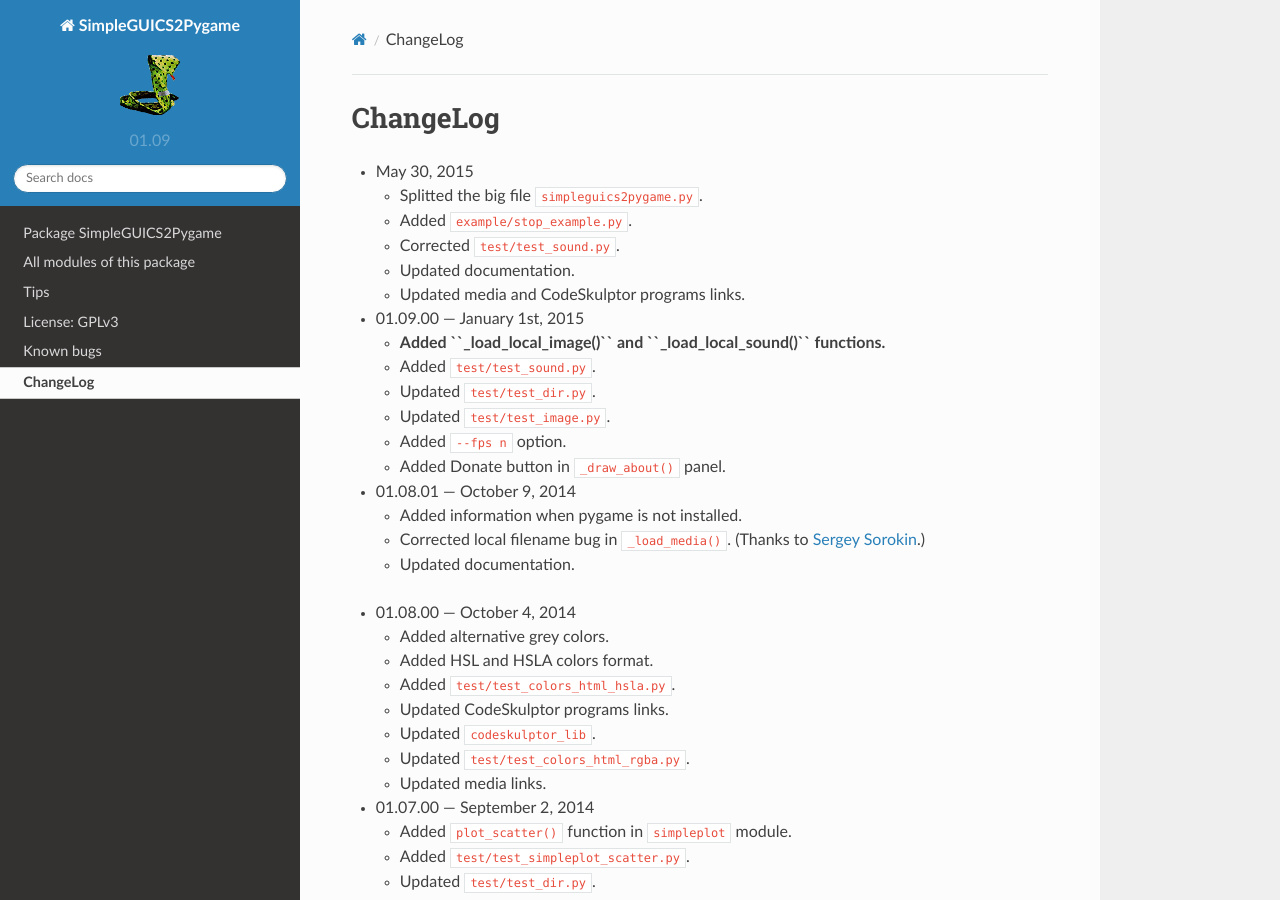
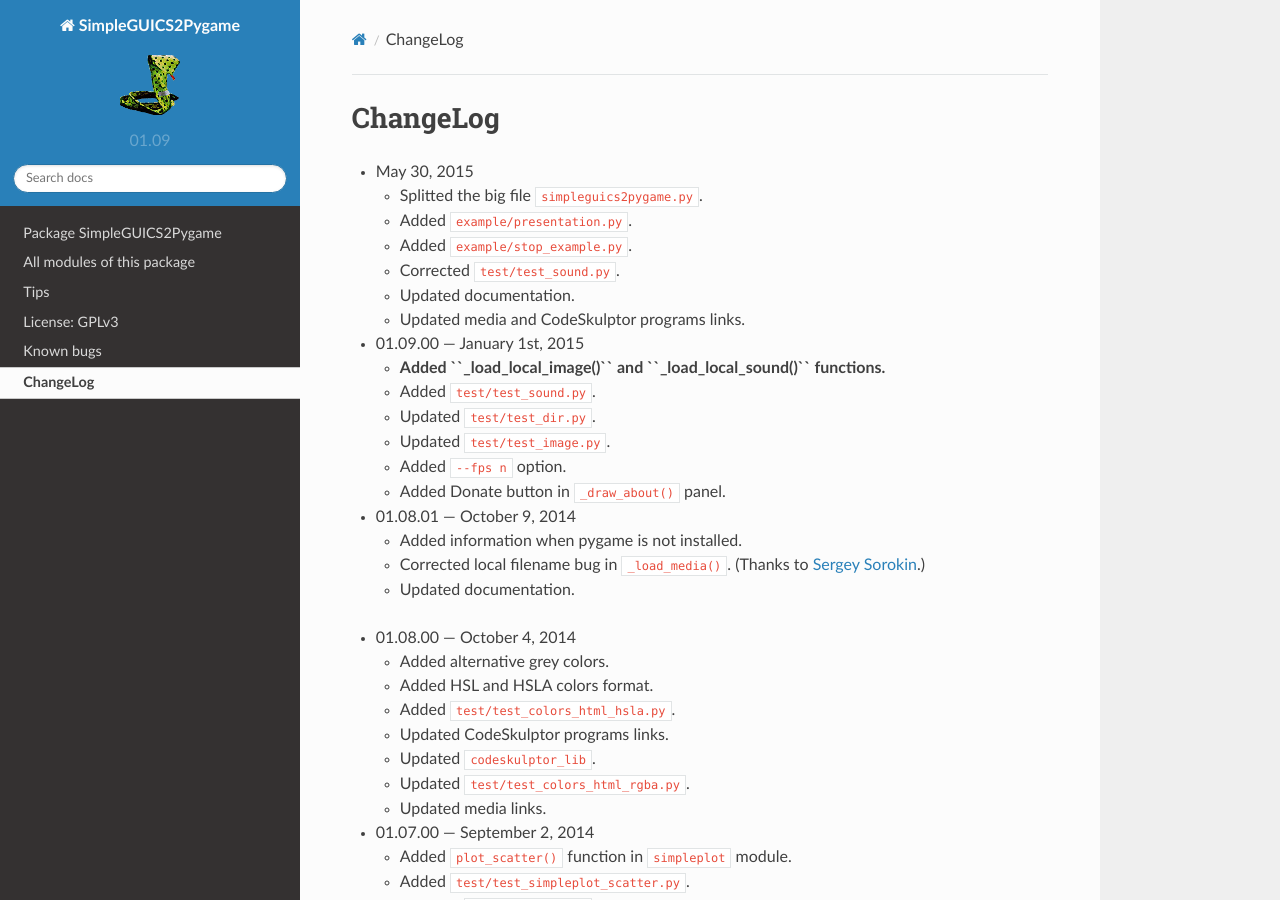
Before and after one commit to rhul-compsoc/SimpleGUICS2Pygame, a Sphinx documentation site: the page built from Sphinx/ChangeLog.rst, in a window 1280 px wide and 900 px high. Built offline with Sphinx 7.4.7 and the Read the Docs theme 2.0.0, drawn with Linux system fonts in a browser that asks for light colours.

Commit message:
Updated changelog.

```diff
--- a/README.rst
+++ b/README.rst
@@ -179,6 +179,7 @@ Changes
 * May 30, 2015
 
   - Splitted the big file ``simpleguics2pygame.py``.
+  - Added ``example/presentation.py``.
 
   - Added ``example/stop_example.py``.
 
--- a/Sphinx/ChangeLog.rst
+++ b/Sphinx/ChangeLog.rst
@@ -3,6 +3,7 @@ ChangeLog
 * May 30, 2015
 
   - Splitted the big file ``simpleguics2pygame.py``.
+  - Added ``example/presentation.py``.
 
   - Added ``example/stop_example.py``.
 
```
